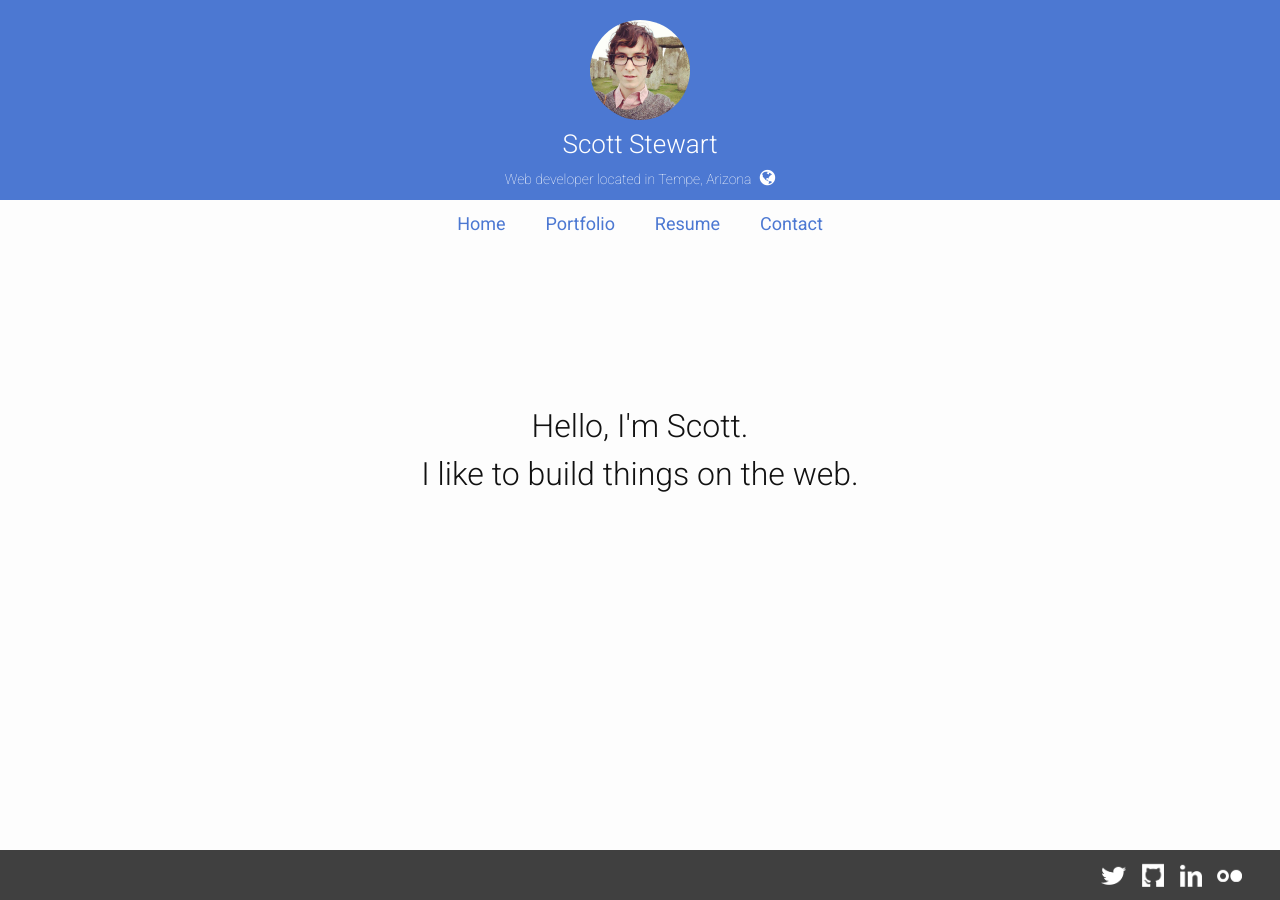
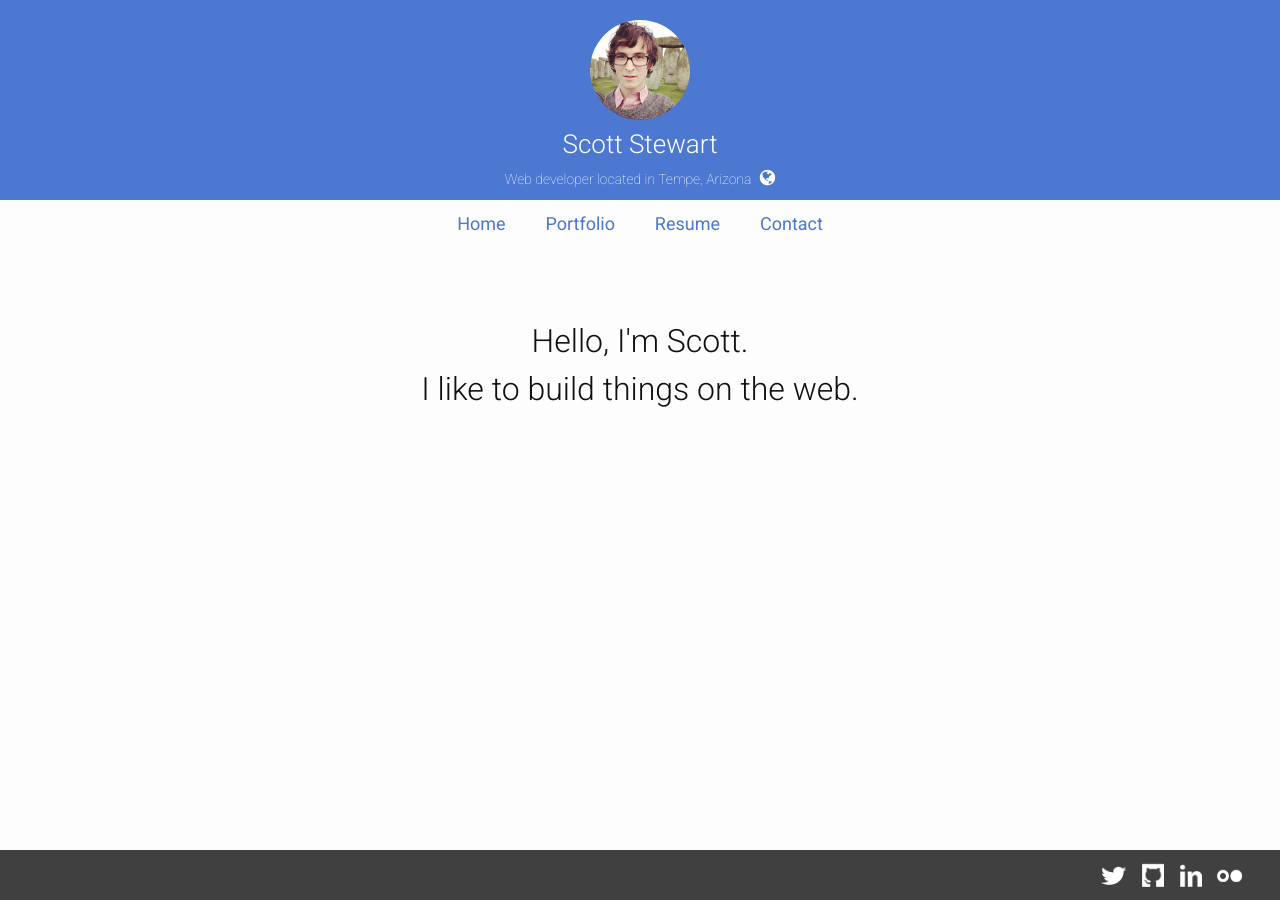
Before and after one commit to scottianstewart/scottstewart.co, a Jekyll site: the page built from index.html, in a window 1280 px wide. Built offline with Jekyll 4.4.1, drawn with Linux system fonts in a browser that asks for light colours; nearby versions of some CDN libraries.

Commit message:
style changes

```diff
--- a/_sass/_style.scss
+++ b/_sass/_style.scss
@@ -80,18 +80,12 @@ nav {
 	h1 {
 		display: none;
 		text-align: center;
-		position: absolute;
-		top: 50%;
-		left: 50%;
-		margin-right: -50%;
-		-webkit-transform: translate(-50%, -50%);
-		    -ms-transform: translate(-50%, -50%);
-		        transform: translate(-50%, -50%);
+		margin-top: 80px;
 
 
 		@media (max-width: 568px) {
 			font-size: 20px;
-			margin-top: 40px;
+			margin-top: 60px;
 			margin-bottom: 100px;
 		}
 	}
@@ -312,8 +306,11 @@ nav {
 
 
 		@media (max-width: 480px) {
-			text-align: center;
-			margin-right: 0;
+			position: absolute;
+			top: 50%;
+			-webkit-transform: translate(-50%, -50%);
+		    -ms-transform: translate(-50%, -50%);
+		        transform: translate(-50%, -50%);
 		}
 	}
 }
```
Also changed, not shown: 1 other file.
